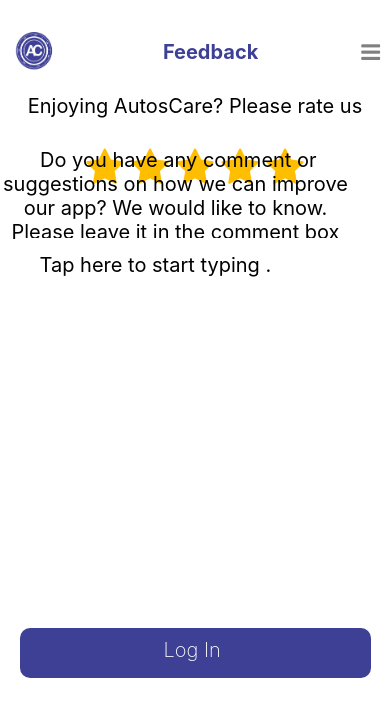
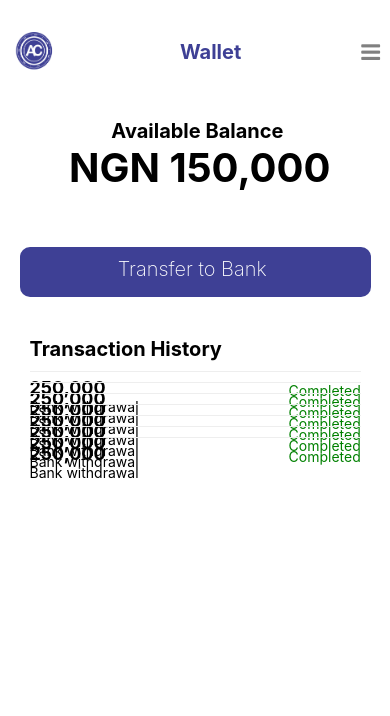
Before and after one commit to Oyishoma/autoscare-provider, a React Native app: screen /Feedback in a window 390 px wide. Shown: the top 716 px of the page. Built offline with nearby package versions, Linux system fonts and the light colour scheme.

Commit message:
Wallet Screen

```diff
--- a/App.js
+++ b/App.js
@@ -7,16 +7,18 @@
 import Profile from './screens/Profile';
 import Help from './screens/Help';
 import Feedback from './screens/Feedback';
+import Wallet from './screens/Wallet';
 
 export default function App() {
   return (
+    <Wallet/>
     //<Profile/>
     //<Help/>
       //<Homescreen/>
       //<ServiceRegisration/>
       //<Navigation/>
       //<Login/>
-    <Feedback/>
+    //<Feedback/>
 
   );
 }
--- /dev/null
+++ b/components/TransactionHistoryItems.js
@@ -0,0 +1,41 @@
+import { StyleSheet, Text, View } from 'react-native'
+import React from 'react'
+
+const TransactionHistoryItems = () => {
+  return (
+    <View style = {styles.transactionHistoryItems}>
+            <View>
+              <Text style = {styles.transactionHistoryInnerText}>250,000</Text>
+              <Text>Bank withdrawal</Text>
+            </View>
+                <Text style = {{color: 'green', marginLeft: 150, marginTop: 10}}>Completed</Text>
+
+        </View>
+
+  )
+}
+
+const styles = StyleSheet.create({
+    transactionHistoryText: {
+        fontSize: 20,
+        fontWeight: 'bold',
+        marginLeft: 10,
+        marginBottom: 10,
+    },
+    transactionHistoryItems:{
+        flex:0,
+        flexDirection: 'row',
+        marginLeft: 10,
+        marginRight: 10,
+        marginBottom: 10,
+        borderTopWidth: 1,
+        borderTopColor: '#eee',
+    },
+    transactionHistoryInnerText: {
+        marginTop: 5,
+        fontSize: 18,
+        fontWeight: 'bold'
+    }
+})
+
+export default TransactionHistoryItems
--- a/screens/Feedback.js
+++ b/screens/Feedback.js
@@ -40,7 +40,7 @@
         </View>
 
         <View style = {styles.submitBtn}>
-          <Submit title = 'Log In' color = '#3e4095'/>
+          <Submit title = 'Submit' color = '#3e4095'/>
         </View>
 
 
--- a/screens/Help.js
+++ b/screens/Help.js
@@ -29,7 +29,7 @@
         </View>
 
         <View style = {styles.submitBtn}>
-          <Submit title = 'Log In' color = '#3e4095'/>
+          <Submit title = 'Submit' color = '#3e4095'/>
         </View>
 
         <View>
--- /dev/null
+++ b/screens/Wallet.js
@@ -0,0 +1,103 @@
+import { StyleSheet, Text, View } from 'react-native'
+import React from 'react'
+import Header from '../components/Header'
+import Submit from '../components/Submit'
+import TransactionHistoryItems from '../components/TransactionHistoryItems'
+
+const wallet = () => {
+  return (
+    <View style = {styles.container}>
+
+      <Header screenTitle = 'Wallet' />
+
+      <View style = {styles.balanceContainer}>
+        <View>
+          <Text style = {styles.availableBalanceText}> Available Balance</Text>
+        </View>
+        <View>
+          <Text style = {styles.balanceText}> NGN 150,000</Text>
+        </View>
+      </View>
+
+      <View style = {styles.button}>
+      <Submit title = 'Transfer to Bank' color = '#3e4095' />
+      </View>
+
+      <View style = {styles.transactionHistoryContainer}>
+        <View>
+            <Text style = {styles.transactionHistoryText}>Transaction History</Text>
+        </View>
+        <TransactionHistoryItems/>
+        <TransactionHistoryItems/>
+        <TransactionHistoryItems/>
+        <TransactionHistoryItems/>
+        <TransactionHistoryItems/>
+        <TransactionHistoryItems/>
+        <TransactionHistoryItems/>
+
+
+      </View>
+    </View>
+  )
+}
+
+export default wallet
+
+const styles = StyleSheet.create({
+    container: {
+        //flex: 1,
+    },
+    balanceContainer: {
+        backgroundColor: 'white',
+        alignSelf: 'center',
+        alignItems: 'center',
+        paddingTop: 25,
+        paddingBottom: 25,
+        width: '90%',
+        borderRadius: 15,
+        marginBottom: 20,
+        elevation: 5,
+    },
+    availableBalanceText: {
+        fontSize: 20,
+        fontWeight: 'bold'
+    },
+    balanceText: {
+        fontWeight: 'bold',
+        fontSize: 40
+    },
+    button: {
+        alignItems: 'center',
+        marginBottom: 20,
+    },
+    transactionHistoryContainer: {
+        alignSelf: 'center',
+        backgroundColor: 'white',
+        paddingTop: 10,
+        width: '90%',
+        borderRadius: 15,
+        elevation: 5,
+    },
+    transactionHistoryText: {
+        fontSize: 20,
+        fontWeight: 'bold',
+        marginLeft: 10,
+        marginBottom: 10,
+    },
+    transactionHistoryItems:{
+        flex:0,
+        flexDirection: 'row',
+        marginLeft: 10,
+        marginRight: 10,
+        marginBottom: 10,
+        borderTopWidth: 1,
+        borderTopColor: '#eee',
+    },
+    transactionHistoryInnerText: {
+        fontSize: 18,
+        fontWeight: 'bold'
+    }
+
+
+
+})
```
